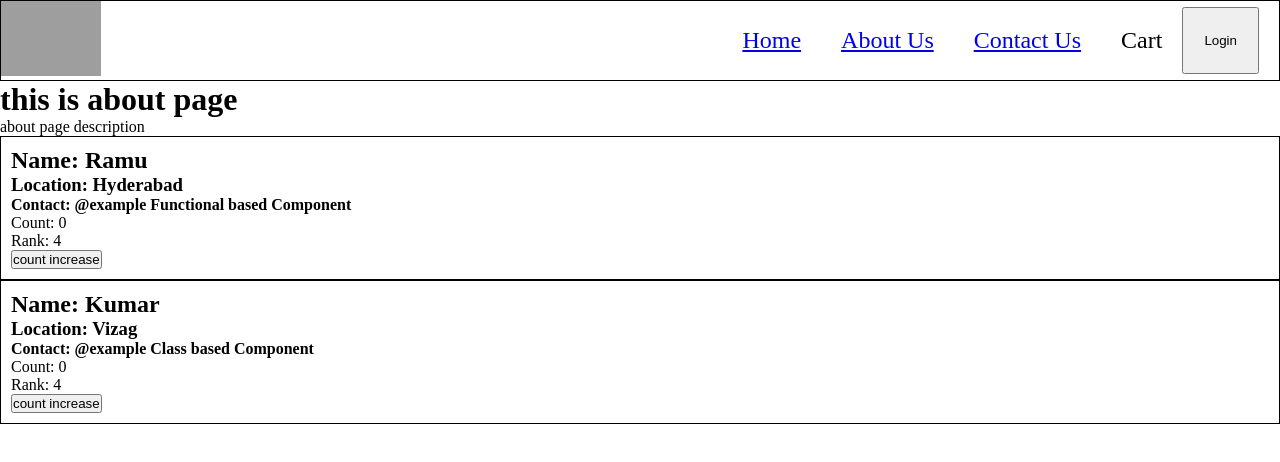
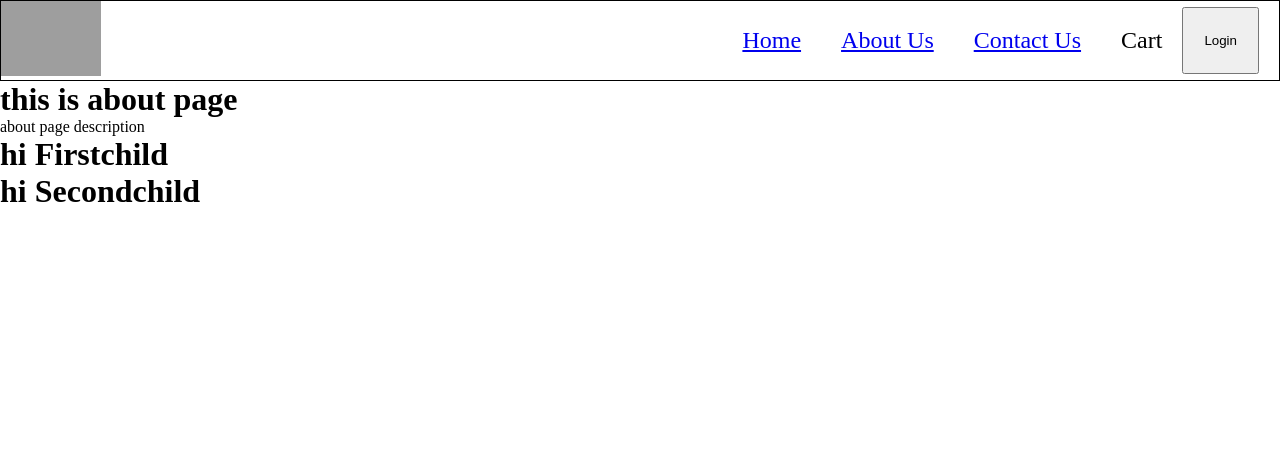
Before and after one commit to kumarnaidukarri/Zimbo__Frontend, a React (Vite) app: page /about in a window 1280 px wide. Shown: the top 462 px of the page. Built offline with nearby package versions, Linux system fonts and the light colour scheme; grey boxes are pictures that could not be loaded.

Commit message:
5.2 - Life Cycle of React Class Components, Batching

```diff
--- a/src/components/About.js
+++ b/src/components/About.js
@@ -1,16 +1,69 @@
 import User from "./User";
 import UserClass from "./UserClass";
+import React from "react";
 
-const About = function () {
+// Life Cycle of react component:
+/*
+Phases -
+ 1. Mounting Phase:
+    i)  constructor()
+    ii) render()
+    iii) componentDidMount()
+
+ 2. Updating Phase:
+    i)   shouldComponentUpdate()
+    ii)  render()
+    iii) componentDidUpdate()
+
+ 3. Unmounting Phase:
+    componentWillUnmount()
+*/
+
+// Note :-
+/* Batching: React batches up for all child component and render at once.
+   Batching means 'Grouping multiple state updates' into a single re-render.
+*/
+
+// About class component
+const About = class extends React.Component {
+  constructor(props) {
+    super(props);
+    console.log("Parent Constructor !");
+  }
+
+  render() {
+    console.log("Parent Render !");
+
     return (
       <>
         <h1> this is about page </h1>
         <p> about page description </p>
 
-      <User name={"Ramu"} location={"Hyderabad"} />
-      <UserClass name={"Kumar"} location={"Vizag"} />
+        <UserClass name={"Firstchild"} />
+        <UserClass name={"Secondchild"} />
       </>
     );
+  }
+
+  componentDidMount() {
+    console.log("Parent ComponentDidMount !");
+  }
 };
 
+/*
+ Parent Constructor !
+ Parent Render !
+
+  - FirstChild constructor
+  - FirstChild render
+
+  - SecondChild constructor
+  - SecondChild render
+
+  -  FirstChild componentDidMount
+  -  SecondChild componentDidMount
+
+ Parent ComponentDidMount !
+*/
+
 export default About;
--- a/src/components/UserClass.js
+++ b/src/components/UserClass.js
@@ -5,30 +5,16 @@ import React from "react";
 class UserClass extends React.Component {
   constructor(props) {
     super(props);
-    this.state = { count: 0, rank: 4 }; // creating a state
+    console.log(this.props.name + " constructor");
   }
 
   render() {
-    const { name, location } = this.props;
-    const { count, rank } = this.state;
+    console.log(this.props.name + " render");
+    return <h1> hi {this.props.name} </h1>;
+  }
 
-    return (
-      <div className="user-card">
-        <h2>Name: {name} </h2>
-        <h3>Location: {location} </h3>
-        <h4>Contact: @example Class based Component </h4>
-        <p> Count: {this.state.count} </p>
-        <p> Rank: {this.state.rank} </p>
-        <button
-          onClick={() => {
-            // Never Update State Variables Directly, instead use the method 'setState'.
-            this.setState({ count: this.state.count + 1 });
-          }}
-        >
-          count increase
-        </button>
-      </div>
-    );
+  componentDidMount() {
+    console.log(this.props.name + " componentDidMount");
   }
 }
 
```
Lines whose indentation alone changed are shown as unchanged.
